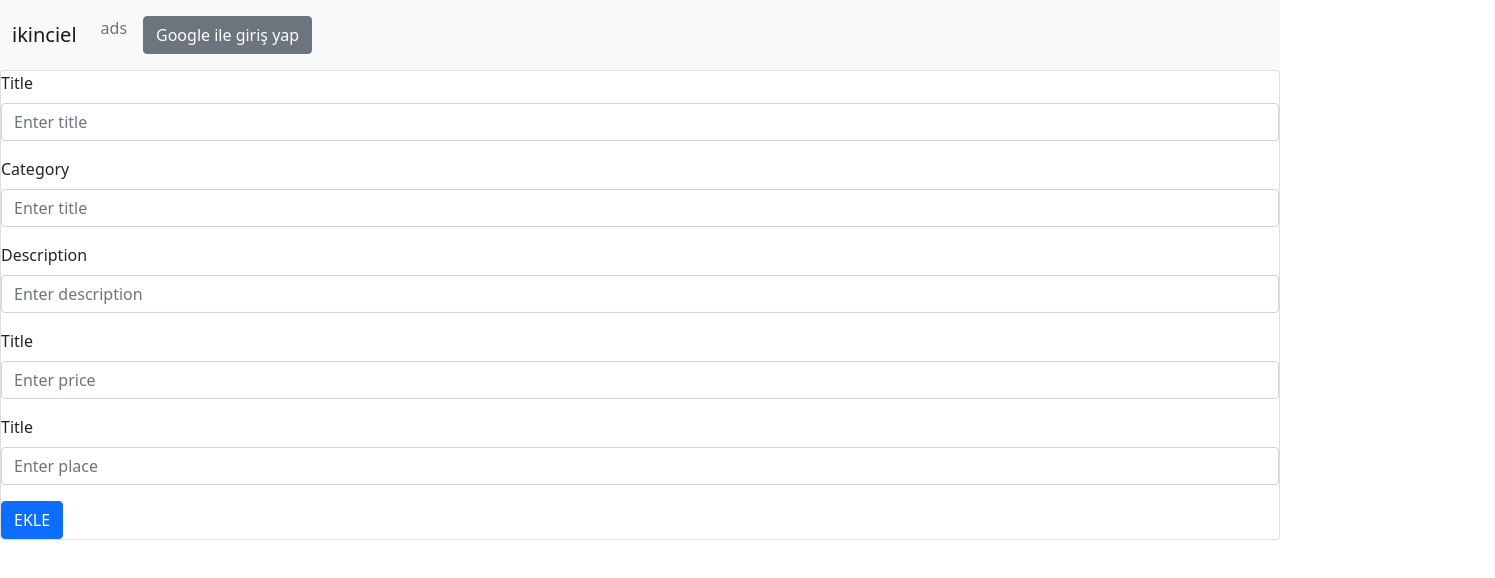
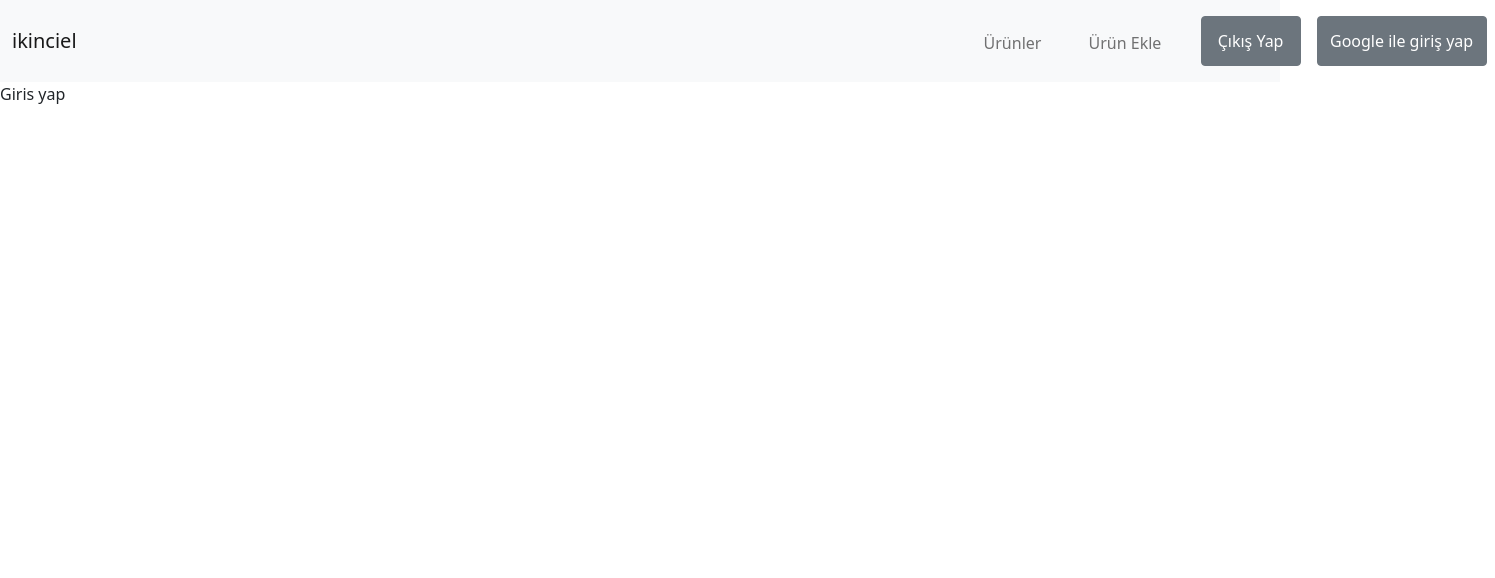
Before and after one commit to alperenkapusuz/ikinci-el-esya, a React (Create React App) app: page /addItem in a window 1280 px wide. Shown: the top 578 px of the page, 1495 px wide, since content can reach past the window. Built offline with nearby package versions, Linux system fonts and the light colour scheme; no server answers.

Commit message:
Navbar css tamamlanmaya az kaldı addItem degisti

```diff
--- a/src/components/Auth/SignIn.js
+++ b/src/components/Auth/SignIn.js
@@ -10,7 +10,7 @@ function SignIn() {
   }
   return (
     <div>
-        <Button onClick={signInWithGoogle}>Google ile giriş yap</Button>
+        <Button style={{width:'170px',height:'50px'}} onClick={signInWithGoogle}>Google ile giriş yap</Button>
     </div>
   )
 }
--- a/src/components/Auth/SignOut.js
+++ b/src/components/Auth/SignOut.js
@@ -5,7 +5,7 @@ import {auth} from '../../firebase'
 function SignOut() {
   return (
     <div>
-        <Button onClick={() => auth.signOut()}>Çıkış Yap</Button>
+        <Button style={{width:'100px',height:'50px'}} onClick={() => auth.signOut()}>Çıkış Yap</Button>
     </div>
   )
 }
--- /dev/null
+++ b/src/components/Navbar/Navi.css
@@ -0,0 +1,23 @@
+.Navbar__ads{
+    width: 100px;
+    padding-top: 15px;
+    padding-left: 15px;
+}
+
+.Navbar__addItems{
+    width: 125px;
+    padding-top: 15px;
+    padding-left: 20px;
+}
+
+.Navbar__ads_add{
+    padding-left:62%;
+    float: right;
+    display: flex;
+    width: 1100px;
+}
+
+.Navbar__button{
+    display: flex;
+    width: 300px;
+}
--- a/src/components/Navbar/Navi.js
+++ b/src/components/Navbar/Navi.js
@@ -8,51 +8,36 @@ import {
   Nav,
 } from "reactstrap";
 import SignIn from "../Auth/SignIn";
-import { auth } from "../../firebase";
-import { useAuthState } from "react-firebase-hooks/auth";
 import SignOut from "../Auth/SignOut";
+import "./Navi.css";
 
 const Navi = () => {
-  const [user] = useAuthState(auth);
   return (
     <div>
       <Navbar color="light" expand="md" light>
         <NavbarBrand href="/">ikinciel</NavbarBrand>
         <Collapse navbar>
           <Nav className="me-auto" navbar>
-            {/* <NavItem>
-              <NavLink href="/about/">about</NavLink>
-            </NavItem> */}
-            <NavItem>
-              <NavLink href="/ads/">ads</NavLink>
+            <div className="Navbar__ads_add">
+              <NavItem className="Navbar__ads">
+                <NavLink href="/ads/">Ürünler</NavLink>
               </NavItem>
-            {user ? (
-              <>
-                <NavItem>
-                  <NavLink href="/addItem/">addItem</NavLink>
+              <NavItem className="Navbar__addItems">
+                <NavLink href="/addItem/">Ürün Ekle</NavLink>
               </NavItem>
+            </div>
+            <div className="Navbar__button">
               <NavItem>
                 <NavLink href="#">
                   <SignOut />
                 </NavLink>
               </NavItem>
-              </>
-            ) : (
               <NavItem>
                 <NavLink href="#">
                   <SignIn />
                 </NavLink>
               </NavItem>
-            )}
-
-            {/* <NavItem>
-              <NavLink href="/addItem/">addItem</NavLink>
-            </NavItem>
-            <NavItem>
-              <NavLink href="#">
-                <SignIn />
-              </NavLink>
-            </NavItem> */}
+            </div>
           </Nav>
         </Collapse>
       </Navbar>
--- a/src/components/ProductAdd/ProductAdd.js
+++ b/src/components/ProductAdd/ProductAdd.js
@@ -1,10 +1,12 @@
 import React, { useState, useEffect } from "react";
 import { Button, Form, FormGroup, Label, Input, Card } from "reactstrap";
 import DUMMY_PRODUCTS from "../Data/Data";
+import { auth, db } from "../../firebase";
+import { useAuthState } from "react-firebase-hooks/auth";
 
 const ProductAdd = () => {
   const [data, setData] = useState([]);
-
+  const [user] = useAuthState(auth);
   const [form, setForm] = useState({
     id: Math.random().toString(),
     title: "",
@@ -57,6 +59,8 @@ const ProductAdd = () => {
   };
 
   return (
+    <div>
+      {user ? (
         <Card>
         <Form>
           <FormGroup>
@@ -129,6 +133,9 @@ const ProductAdd = () => {
           </Button>
         </Form>
       </Card>
+      ):<div>Giris yap</div>}
+    </div>
+
   );
 };
 
```
Lines whose indentation alone changed are shown as unchanged.
